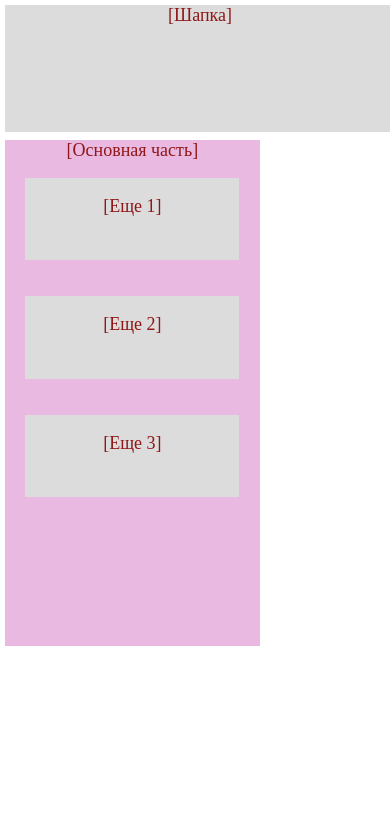
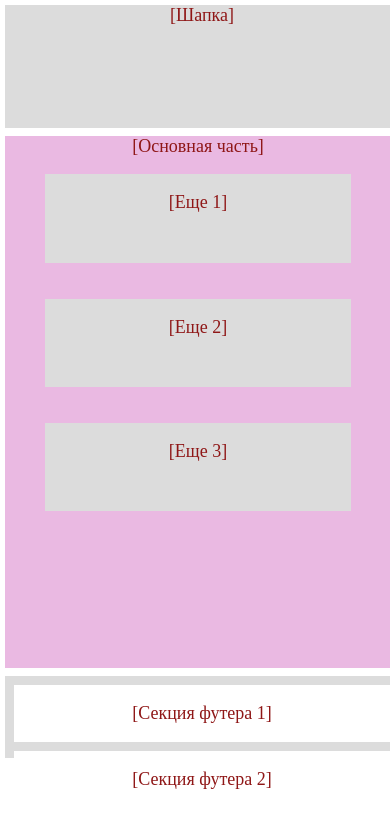
Before and after one commit to Rinataeva/week_7_assignment_1_adaptive, a plain HTML site: page index.html in a window 390 px wide. Drawn offline with nearby package versions, Linux system fonts and the light colour scheme.

Commit message:
width less

```diff
--- a/css/style.css
+++ b/css/style.css
@@ -3,7 +3,7 @@
   grid-template-columns: 60% 40%;
   grid-template-rows: 10% 70% 20%;
   grid-gap: 1rem;
-  width: 100%;
+  width: 99%;
   height: 97vh;
   font-size: 28px;
   text-align: center;
@@ -100,11 +100,10 @@
     display: none;
   }
 }
-
 @media screen and (max-width: 830px) {
   .containter {
     display: grid;
-    width: 100%;
+    width: 99%;
     height: 97vh;
     grid-gap: 0.5rem;
     text-align: center;
@@ -130,13 +129,13 @@
     margin: 1em;
   }
 }
-@media screen and (max-width: 600px) {
+@media screen and (max-width: 685px) {
   .containter {
     display: grid;
     grid-template-columns: 2fr 1fr;
     grid-template-rows: 15% 60% 25%;
-    width: 100%;
-    height: 100vh;
+    width: 99%;
+    height: 97vh;
     grid-gap: 0.5rem;
     font-size: 18px;
     text-align: center;
@@ -154,6 +153,16 @@
     justify-content: space-around;
     margin-top: 1em;
   }
+  .footer1 {
+    margin-bottom: 0.5em;
+    margin-left: 0.5em;
+    margin-right: 0.5em;
+  }
+  .footer2 {
+    margin-bottom: 0.5em;
+    margin-left: 0.5em;
+    margin-right: 0.5em;
+  }
   .footer3 {
     display: none;
   }
@@ -161,17 +170,16 @@
     display: none;
   }
 }
-@media screen and (max-width: 420px) {
-  .footer {
-    display: none;
-  }
+@media screen and (min-width: 320px) and (max-width: 420px) {
   .sidebar {
     display: none;
   }
   .containter {
     display: grid;
-    width: 100%;
-    height: 100vh;
+    grid-template-columns: 100%;
+    grid-template-rows: 15% 65% 10%;
+    width: 99%;
+    height: 97vh;
     text-align: center;
     color: rgb(143, 23, 23);
     margin: 5px;
@@ -180,6 +188,9 @@
     display: flex;
     flex-direction: column;
     justify-content: space-around;
-    margin-top: 1em;
+    margin-top: 0.5em;
+  }
+  .footer1 {
+    margin-bottom: 0.5em;
   }
 }
```
